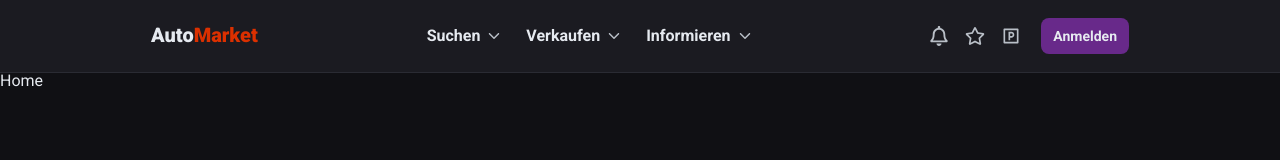
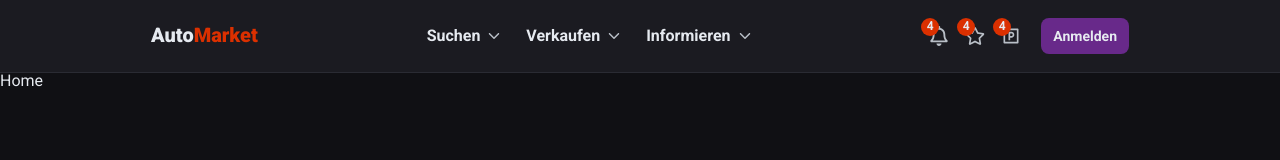
Before and after one commit to sh1xzyy/auto-market-frontend-v2, a Next.js app: page / in a window 1280 px wide. Shown: the top 160 px of the page. Built offline with nearby package versions, Linux system fonts and the light colour scheme.

Commit message:
feat: add notifications badge

```diff
--- a/src/modules/headerNavigation/UserNavigation/UserNavigationButton.jsx
+++ b/src/modules/headerNavigation/UserNavigation/UserNavigationButton.jsx
@@ -1,5 +1,6 @@
 'use client'
 
+import NotificationBadge from '@/ui/Badges/NotificationBadge'
 import IconButton from '@/ui/IconButton/IconButton'
 import clsx from 'clsx'
 import { IoIosArrowDown } from 'react-icons/io'
@@ -12,6 +13,7 @@ const UserNavigationButton = ({
 	setOpenIndex,
 }) => {
 	return (
+		<div className='relative'>
 			<IconButton
 				className='flex items-center justify-center gap-sm px-md py-md'
 				iconClassName='group-hover:fill-white'
@@ -29,6 +31,9 @@ const UserNavigationButton = ({
 					/>
 				)}
 			</IconButton>
+
+			<NotificationBadge />
+		</div>
 	)
 }
 
--- a/src/modules/headerNavigation/UserNavigation/UserNavigationLink.jsx
+++ b/src/modules/headerNavigation/UserNavigation/UserNavigationLink.jsx
@@ -1,13 +1,15 @@
+import NotificationBadge from '@/ui/Badges/NotificationBadge'
 import Link from 'next/link'
 
 const UserNavigationLink = ({ item }) => {
 	return (
 		<Link
-			className='group block px-md py-md'
+			className='relative group block px-md py-md'
 			href={item?.src}
 			aria-label={item?.ariaLabel}
 		>
-			{item?.icon}
+			<span>{item?.icon}</span>
+			<NotificationBadge />
 		</Link>
 	)
 }
--- /dev/null
+++ b/src/ui/Badges/NotificationBadge.jsx
@@ -0,0 +1,11 @@
+import React from 'react'
+
+const NotificationBadge = ({ quantity = 4 }) => {
+	return (
+		<span className='absolute top-0 left-0 h-[18px] w-[18px] flex items-center justify-center rounded-[50%] bg-orange font-bold text-sm'>
+			{quantity}
+		</span>
+	)
+}
+
+export default NotificationBadge
```
Lines whose indentation alone changed are shown as unchanged.
